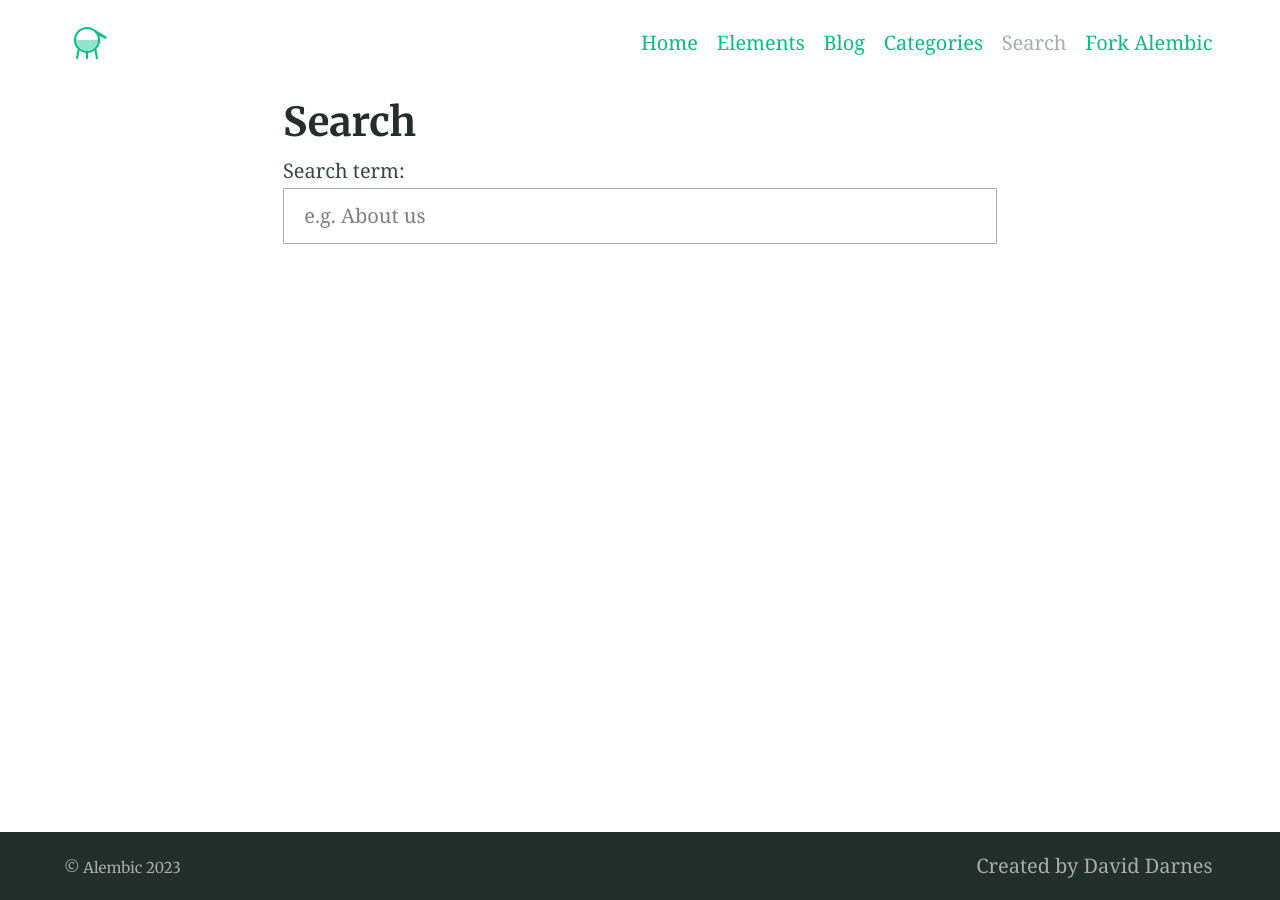
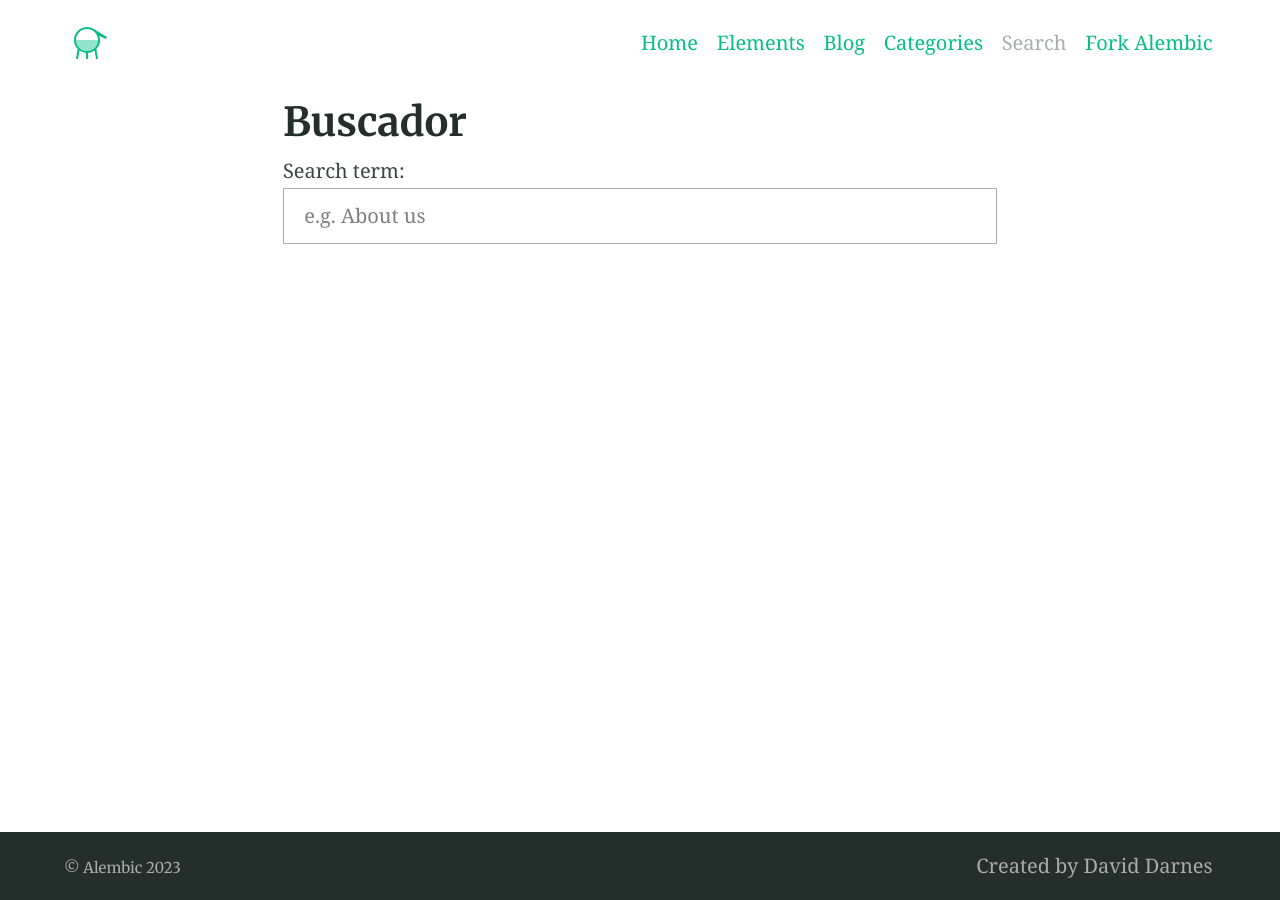
Before and after one commit to AlejandroQuishpe99/AlejandroQuishpe99.github.io, a Jekyll site: the page built from search.md, in a window 1280 px wide. Built offline with Jekyll 4.4.1, drawn with Linux system fonts in a browser that asks for light colours.

Commit message:
nuevo
ultima edicion

```diff
--- a/search.md
+++ b/search.md
@@ -1,5 +1,5 @@
 ---
-title: Search
+title: Buscador
 excerpt: "Search for a page or post you're looking for"
 ---
 
```
Also changed, not shown: elements.md (+1 -1 lines).
